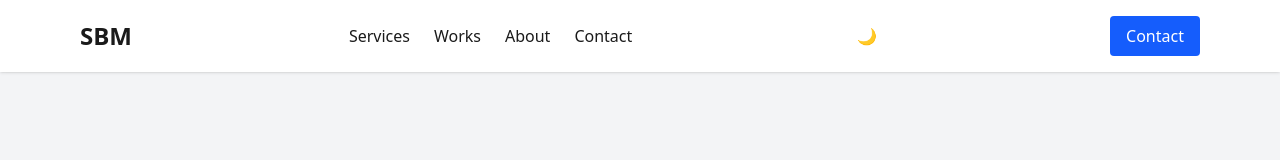
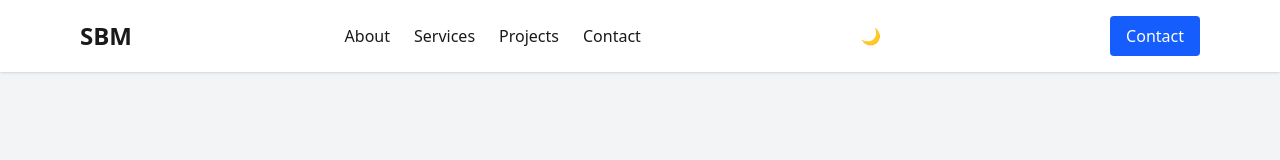
Before and after one commit to Sihle-Thwa/PortfolioV2, a Next.js app: page / in a window 1280 px wide. Shown: the top 160 px of the page. Built offline with nearby package versions, Linux system fonts and the light colour scheme.

Commit message:
fix: reorder navigation links for consistency

```diff
--- a/src/app/components/header/Navigation.tsx
+++ b/src/app/components/header/Navigation.tsx
@@ -2,9 +2,9 @@
 import Link from "next/link";
 
 const NAV_LINKS = [
+    { href: "#about", label: "About" },
     { href: "#services", label: "Services" },
-    { href: "#projects", label: "Works" },    // "Works" section (projects)
-    { href: "#about", label: "About" },
+    { href: "#projects", label: "Projects" },    // "Works" section (projects)
     { href: "#contact", label: "Contact" },
 ];
 
```
